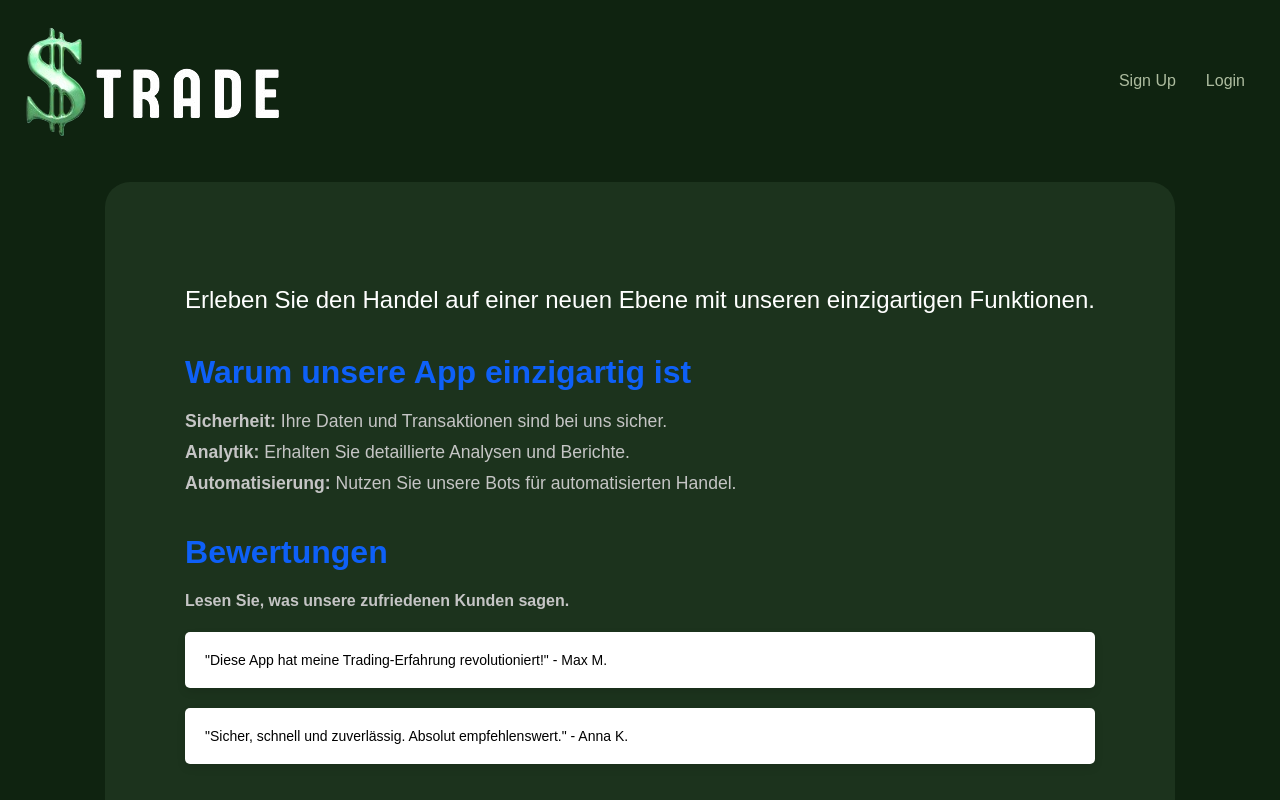
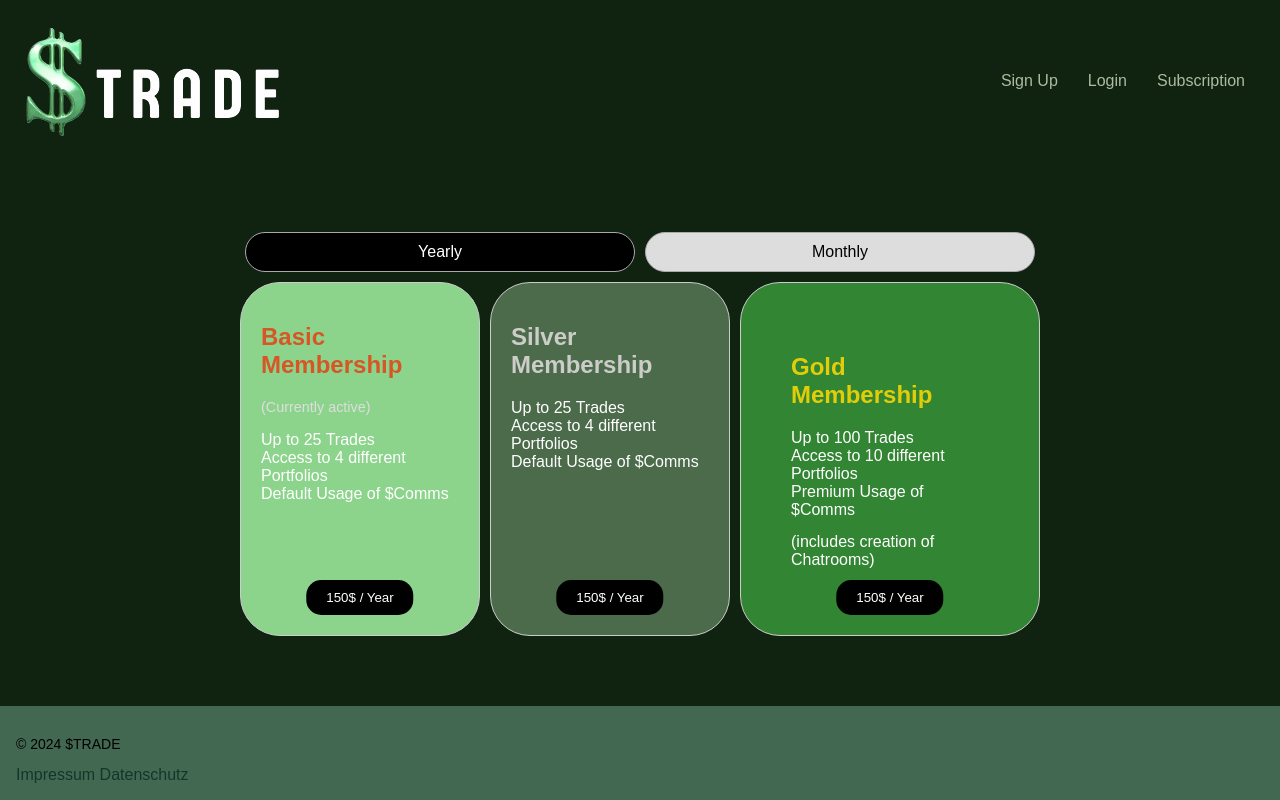
Before and after one commit to Business-Makers/Produkt, a React (Create React App) app in the folder Frontend/strade/: page /subscription in a window 1280 px wide. Before the commit this address led to /. Shown: the top 800 px of the page. Built offline with nearby package versions, Linux system fonts and the light colour scheme.

Commit message:
Update Button

```diff
--- a/Frontend/strade/src/App.js
+++ b/Frontend/strade/src/App.js
@@ -28,6 +28,9 @@ function App() {
             <nav className="nav-links">
               <Link to="/signup">Sign Up</Link>
               <Link to="/login">Login</Link>
+
+              <Link to="/subscription">Subscription</Link>
+
             </nav>
           </nav>
         </header>
@@ -37,6 +40,9 @@ function App() {
             <Route path="/signup" element={<SignUp />} />
             <Route path="/" element={<Homepage />} />
             <Route path="*" element={<Navigate to="/" />} />
+
+            <Route path="/subscription" element={<Subscription />} />
+
           </Routes>
         </main>
         <footer className="App-footer">
--- a/Frontend/strade/src/Homepage.js
+++ b/Frontend/strade/src/Homepage.js
@@ -14,6 +14,8 @@ function Homepage() {
           <li><strong>Analytik:</strong> Erhalten Sie detaillierte Analysen und Berichte.</li>
           <li><strong>Automatisierung:</strong> Nutzen Sie unsere Bots für automatisierten Handel.</li>
         </ul>
+
+
       </section>
       <section className="reviews">
         <h2>Bewertungen</h2>
--- a/Frontend/strade/src/Subscription.css
+++ b/Frontend/strade/src/Subscription.css
@@ -45,10 +45,19 @@
 
   .silver {
     background-color: #4b6b4b;
+
+    width: 55%;
   }
 
   .gold {
     background-color: #328532;
+    width: 55%;
+    padding: 50px; /* Fügt 20px Padding hinzu */
+  }
+
+  .basic {
+    background-color: #8cd48c;
+    width: 55%;
   }
 
   .subscription h2 {
@@ -64,6 +73,9 @@
     color: #e2cd0a;
   }
 
+  .subscription.basic h2 {
+    color: #d65725;
+  }
 
   .subscription ul {
     list-style-type: none;
@@ -77,17 +89,23 @@
     margin-bottom: 10px;
   }
 
+  .button-container {
+    position: relative; /* Stellt sicher, dass der Container ein Bezugspunkt für absolute Positionierung ist */
+    height: 100%; /* Der Container nimmt die gesamte Höhe des Elternteils ein */
+    box-sizing: border-box; /* Stellt sicher, dass Padding und Border zur Gesamthöhe beitragen */
+  }
+
   .sbmt-button {
-    margin-top: 10px;
+    position: absolute; /* Absolute Positionierung des Buttons */
+    bottom: 20px; /* 20px vom unteren Rand des Containers */
+    left: 50%; /* 50% von der linken Seite des Containers */
+    transform: translateX(-50%); /* Verschiebt den Button um die Hälfte seiner eigenen Breite nach links, um ihn zu zentrieren */
     padding: 10px 20px;
     background-color: #000;
     color: #fff;
     border: none;
     border-radius: 15px;
     cursor: pointer;
-    transform: translateX(-50%);
-    position: relative;
-    display: block;
   }
 
   .sbmt-button:hover {
--- a/Frontend/strade/src/Subscription.js
+++ b/Frontend/strade/src/Subscription.js
@@ -2,28 +2,49 @@ import React, { useState } from 'react';
 import './App.css';
 import './Subscription.css';
 
-const Subscription = () => {
-    const [activeTab, setActiveTab] = useState('Yearly');
+  const Subscription = () => {
+  const [activeTab, setActiveTab] = useState('Yearly');
+  const [buttonText, setButtonText] = useState('150$ / Year');
+
+  function handleTabClick(tab) {
+    setActiveTab(tab); // Aktiviere den entsprechenden Tab
+    if (tab === 'Yearly') {
+        setButtonText('150$ / Year'); // Setze den Button-Text basierend auf dem Tab
+    } else if (tab === 'Monthly') {
+        setButtonText('12$ / Month'); // Setze den Button-Text basierend auf dem Tab
+    }
+}
 
     return (
       <div className="subscription-wrapper">
         <div className="tabs">
-          <div className={`tab ${activeTab === 'Yearly' ? 'active' : ''}`} onClick={() => setActiveTab('Yearly')}>
+          <div className={`tab ${activeTab === 'Yearly' ? 'active' : ''}`} onClick={() => handleTabClick('Yearly')}>
             Yearly
           </div>
-          <div className={`tab ${activeTab === 'Monthly' ? 'active' : ''}`} onClick={() => setActiveTab('Monthly')}>
+          <div className={`tab ${activeTab === 'Monthly' ? 'active' : ''}`} onClick={() => handleTabClick('Monthly')}>
             Monthly
           </div>
         </div>
         <div className="subscriptions-container">
-          <div className="subscription silver">
-            <h2>Silver Membership</h2>
+
+        <div className="subscription basic">
+            <h2>Basic Membership</h2>
             <p className="active-status">(Currently active)</p>
             <ul>
               <li>Up to 25 Trades</li>
               <li>Access to 4 different Portfolios</li>
               <li>Default Usage of $Comms</li>
             </ul>
+            <button className="sbmt-button">{buttonText}</button>
+          </div>
+          <div className="subscription silver">
+            <h2>Silver Membership</h2>
+            <ul>
+              <li>Up to 25 Trades</li>
+              <li>Access to 4 different Portfolios</li>
+              <li>Default Usage of $Comms</li>
+            </ul>
+            <button className="sbmt-button">{buttonText}</button>
           </div>
           <div className="subscription gold">
             <h2>Gold Membership</h2>
@@ -32,7 +53,7 @@ const Subscription = () => {
               <li>Access to 10 different Portfolios</li>
               <li>Premium Usage of $Comms <p>  </p>(includes creation of Chatrooms)</li>
             </ul>
-            <button className="sbmt-button">300$ / Year</button>
+            <button className="sbmt-button">{buttonText}</button>
           </div>
         </div>
       </div>
```
